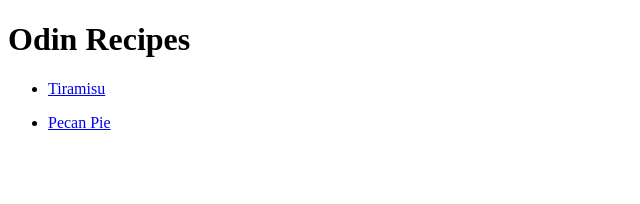
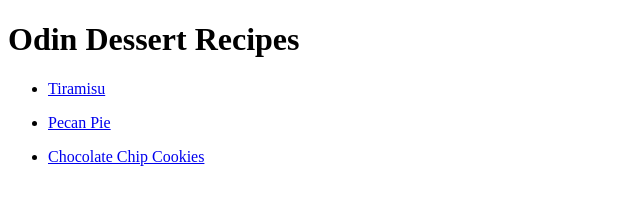
Before and after one commit to orbham/odin-recipes, a plain HTML site: page index.html in a window 1280 px wide. Shown: the whole page, without its empty margins (0-640 px from the left). Drawn offline with Linux system fonts and the light colour scheme.

Commit message:
format edits

```diff
--- a/index.html
+++ b/index.html
@@ -6,11 +6,11 @@
     <title>Recipes Project</title>
 </head>
 <body>
-    <h1>Odin Recipes</h1>
+    <h1>Odin Dessert Recipes</h1>
    <ul>
-   <li><a href="recipes/tiramisu.html">Tiramisu</a></li>
+    <li><a href="recipes/tiramisu.html">Tiramisu</a></li>
     <li><p><a href="recipes/pecanpie.html">Pecan Pie</a></p></li>
-
+    <li><p><a href="recipes/cookies.html">Chocolate Chip Cookies</a></p></li>
 </ul>
 </body>
 </html>
```
